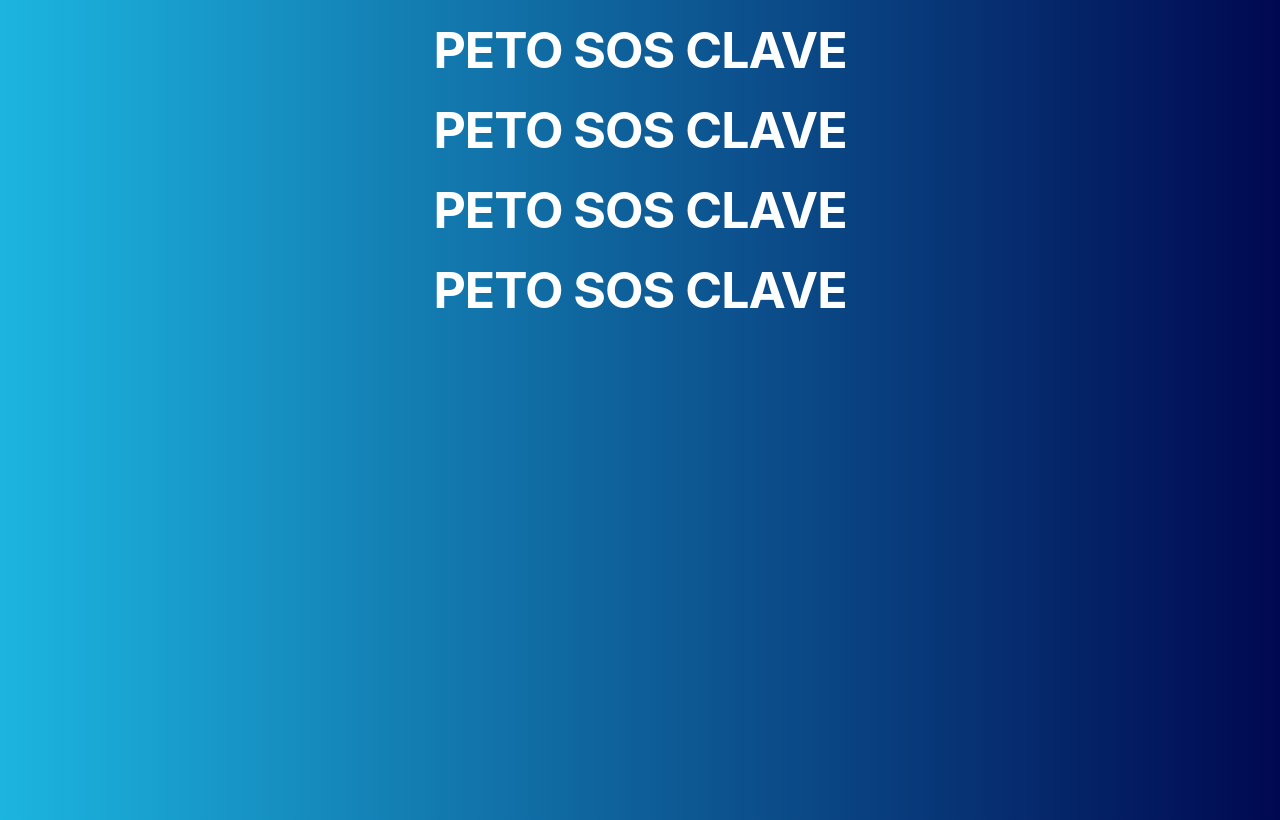
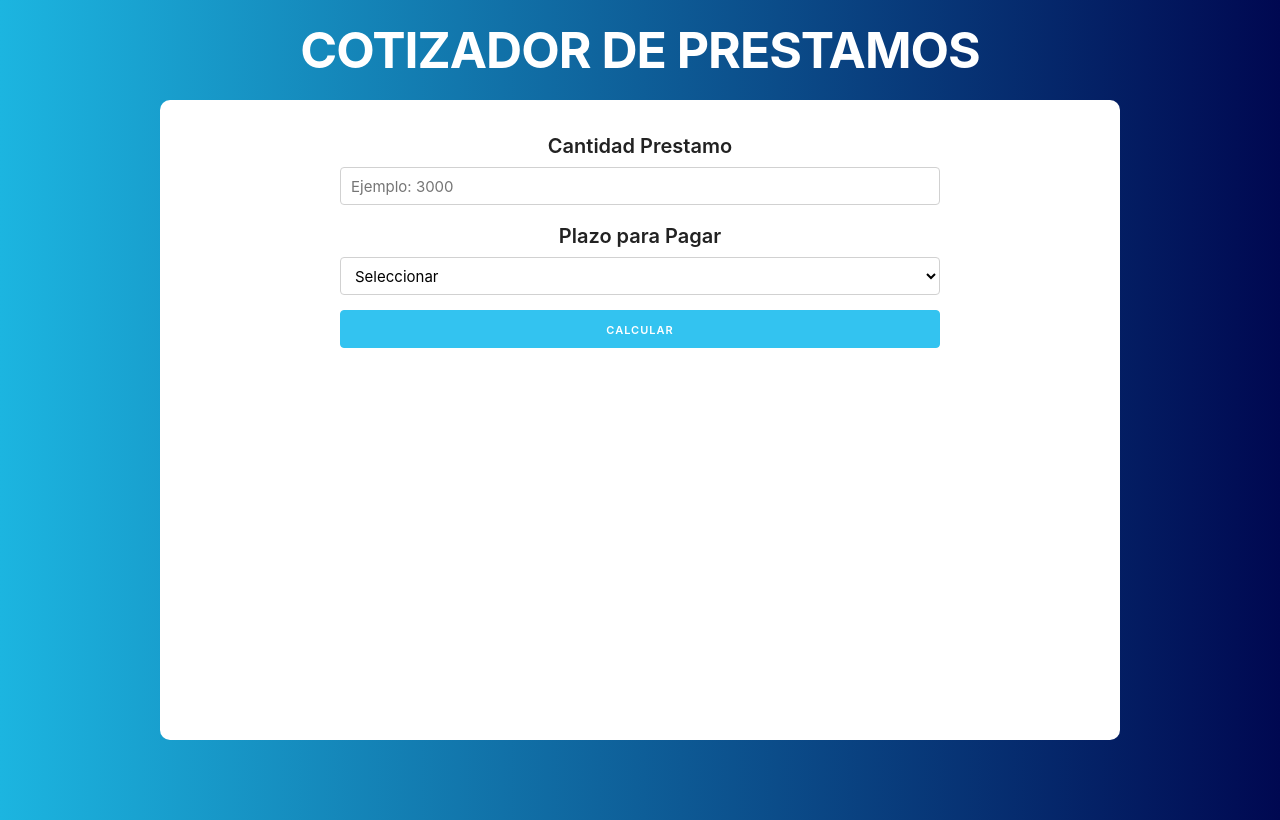
Before and after one commit to MarianoTroncoso/prestamos, a React (Create React App) app: page / in a window 1280 px wide. Built offline with nearby package versions, Linux system fonts and the light colour scheme.

Commit message:
Componente Formulario

```diff
--- a/src/App.js
+++ b/src/App.js
@@ -1,13 +1,14 @@
 import React, { Fragment } from 'react';
-import Header from './componentes/Header'
+import Header from './componentes/Header';
+import Formulario from './componentes/Formulario';
 
 function App() {
   return (
     <Fragment>
-      <Header />
-      <Header />
-      <Header />
-      <Header />
+      <Header titulo="Cotizador de Prestamos"/>
+      <div className="container">
+        <Formulario/>
+      </div>
     </Fragment>
   );
 }
--- /dev/null
+++ b/src/componentes/Formulario.js
@@ -0,0 +1,39 @@
+import React from 'react';
+
+const Formulario = () => {
+    return (
+        <form>
+            <div className="row">
+                <div>
+                    <label>Cantidad Prestamo</label>
+                    <input
+                        className="u-full-width"
+                        type="number"
+                        placeholder="Ejemplo: 3000"
+                    />
+                </div>
+                <div>
+                    <label>Plazo para Pagar</label>
+                    <select
+                        className="u-full-width"
+                    >
+                        <option value="">Seleccionar</option>
+                        <option value="3">3 meses</option>
+                        <option value="6">6 meses</option>
+                        <option value="12">12 meses</option>
+                        <option value="24">24 meses</option>
+                    </select>
+                </div>
+                <div>
+                    <input
+                        type="submit"
+                        value="Calcular"
+                        className="button-primary u-full-width"
+                    />
+                </div>
+            </div>
+        </form>
+     );
+}
+
+export default Formulario;
--- a/src/componentes/Header.js
+++ b/src/componentes/Header.js
@@ -1,15 +1,11 @@
-import React from 'react';
+import React, { Fragment } from 'react';
 
-
-// un componente siempre es una funcion
-function Header(){
-
-    // siempre tenemos que retornar algo
-    return(
-        // codigo
-        <h1>Peto sos clave</h1>
-    )
+const Header = ({titulo}) => {
+    return (
+        <Fragment>
+        <h1>{ titulo }</h1>
+        </Fragment>
+     );
 }
 
-// exportamos el componente
 export default Header;
```
